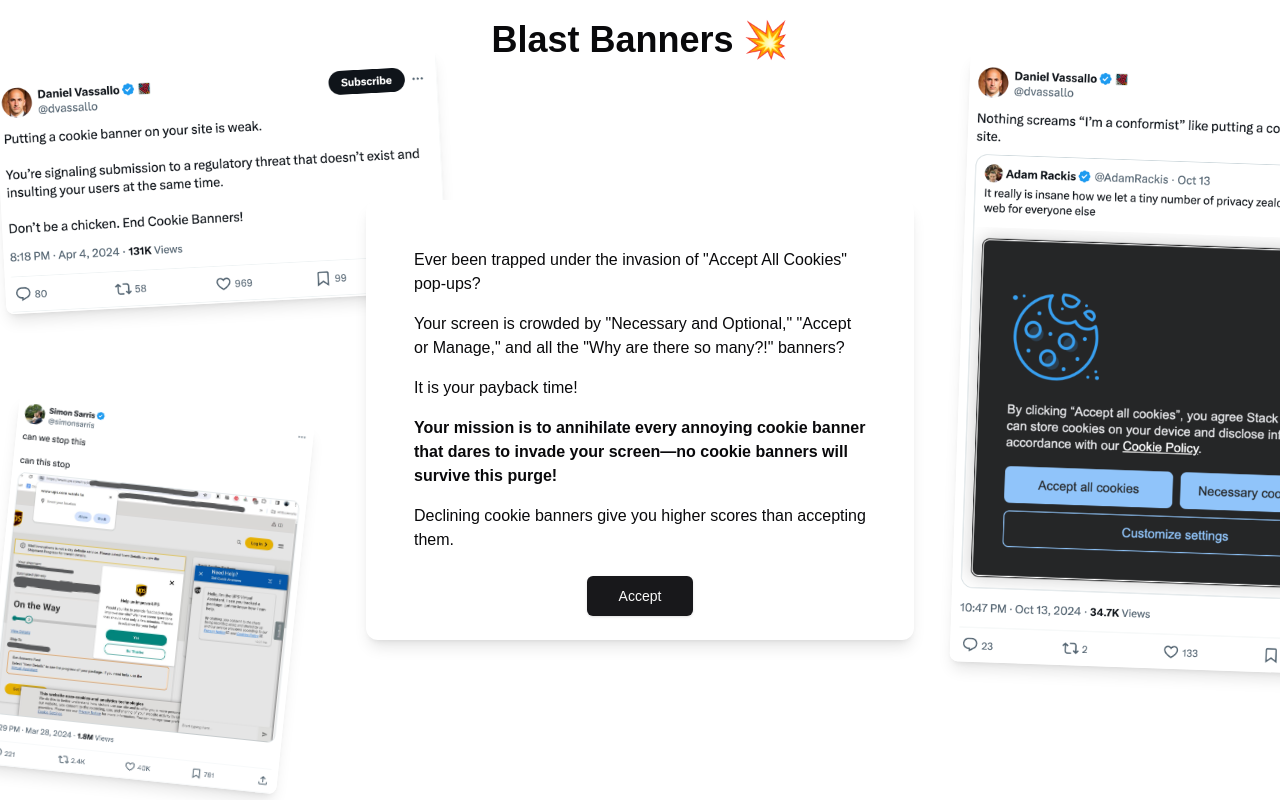
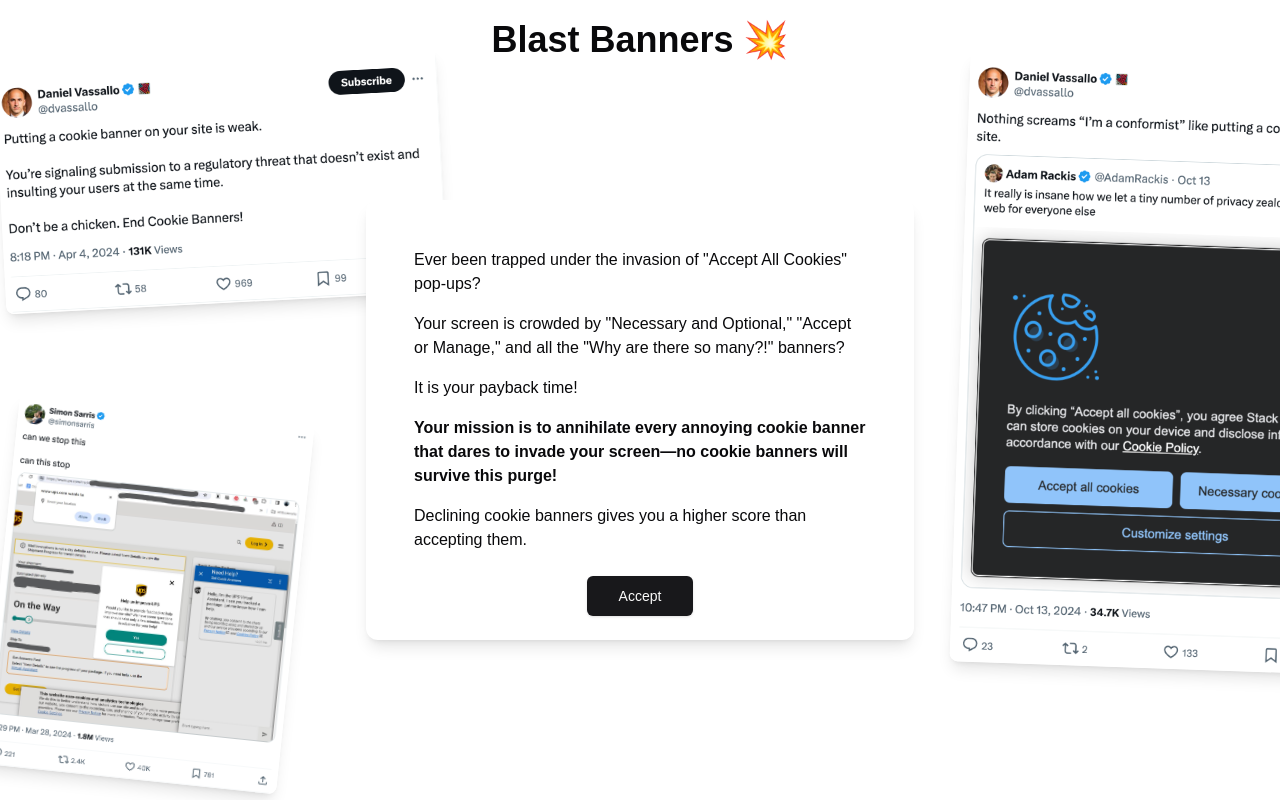
Before and after one commit to screenshotone/blastbanners, a Next.js app: page / in a window 1280 px wide. Shown: the top 800 px of the page. Built offline with nearby package versions, Linux system fonts and the light colour scheme.

Commit message:
Fix grammar

```diff
--- a/src/app/page.tsx
+++ b/src/app/page.tsx
@@ -46,7 +46,7 @@ export default function IndexPage() {
                             banners will survive this purge!
                         </p>
                         <p>
-                            Declining cookie banners give you higher scores than
+                            Declining cookie banners gives you a higher score than
                             accepting them.
                         </p>
                     </div>
```
